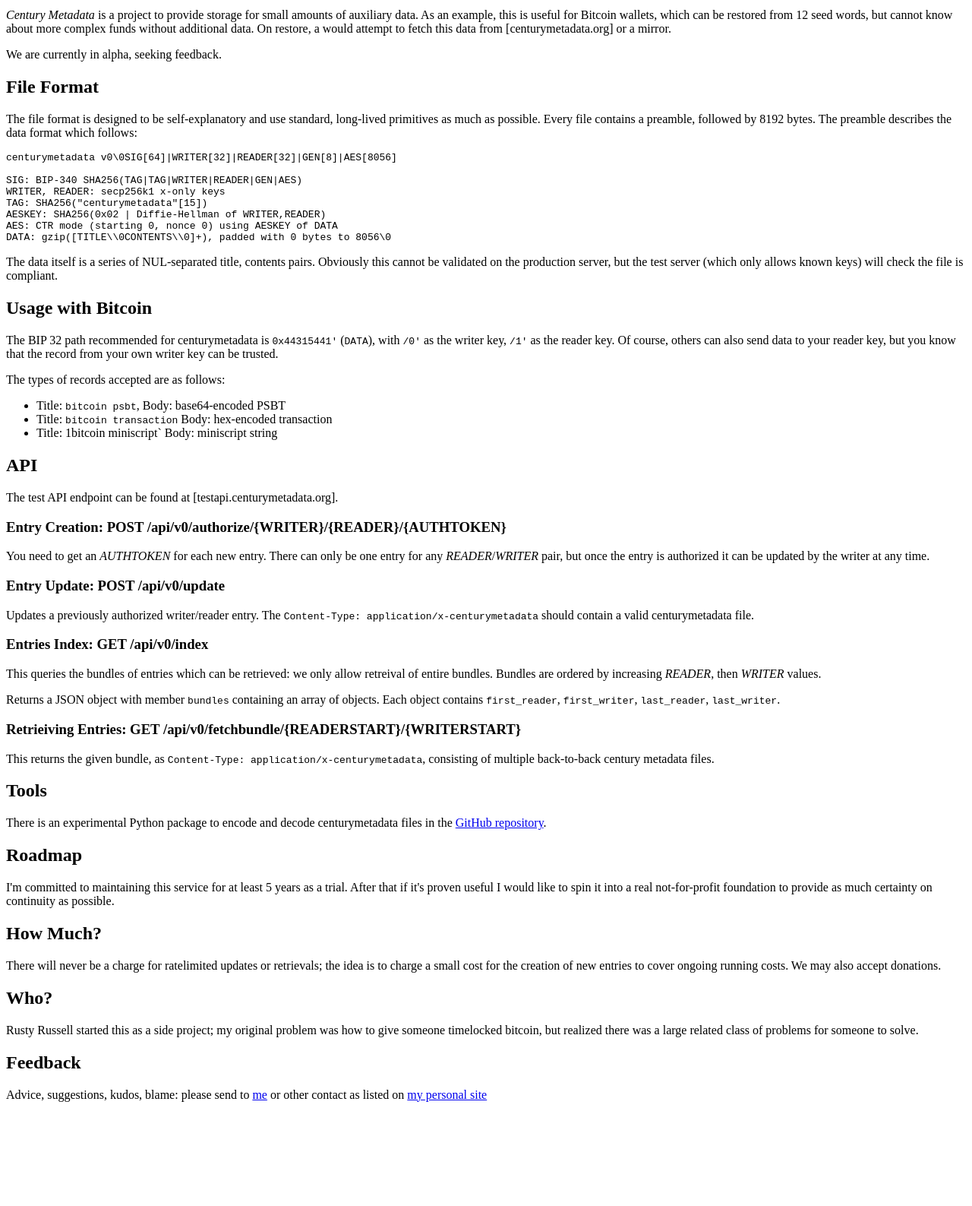
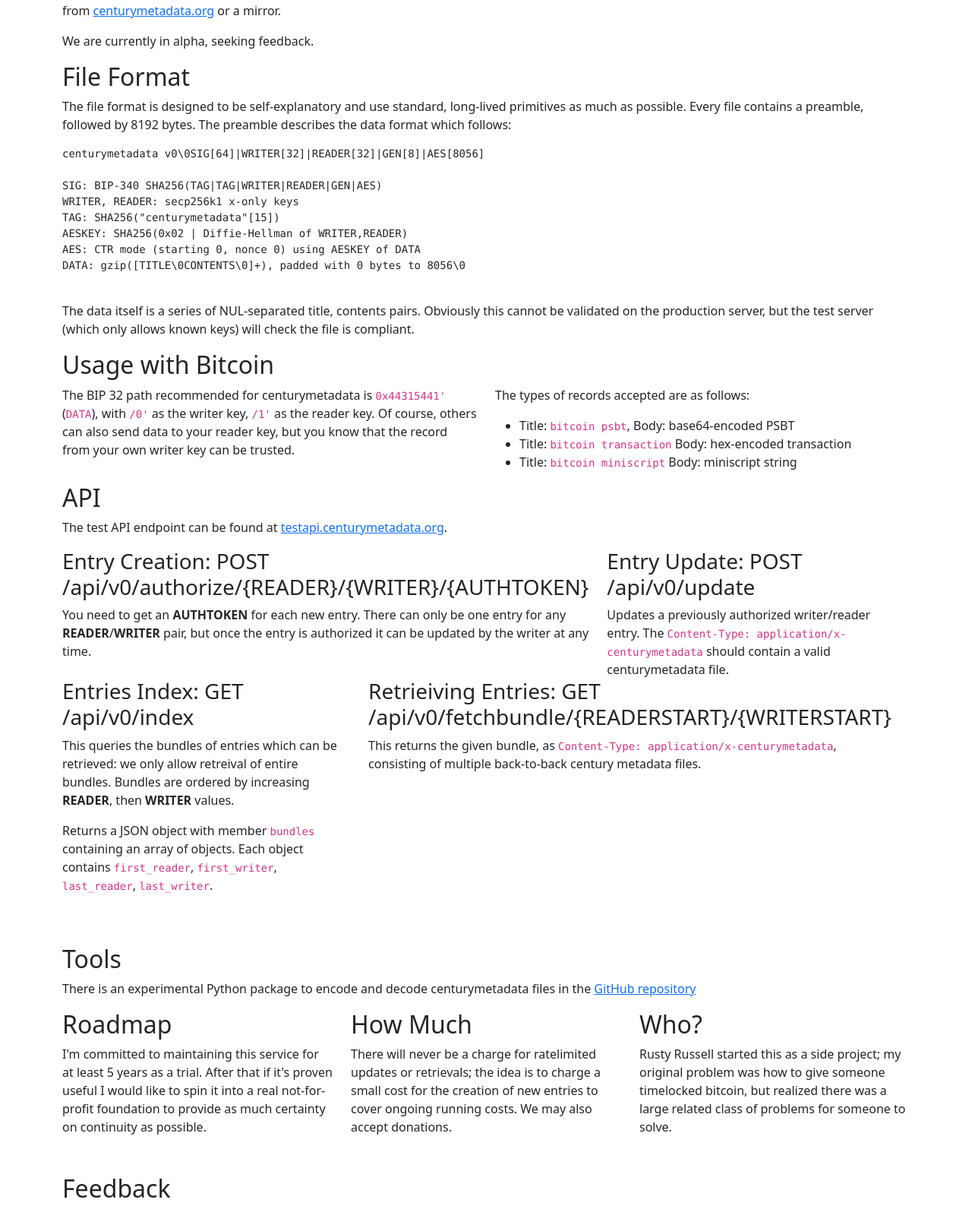
Before and after one commit to rustyrussell/centurymetadata, a plain HTML site: page web/index.html in a window 1280 px wide. Shown: the part 102-1689 px from the top of the page at 76% size. Before the commit the page ends 1568 px from the top, so only its background shows below. Drawn offline with nearby package versions, Linux system fonts and the light colour scheme.

Commit message:
Generate README.md an index.html from common source.
This is *way* harder than it should be.

Signed-off-by: Rusty Russell <rusty@rustcorp.com.au>

```diff
--- a/web/index.html
+++ b/web/index.html
@@ -1,79 +1,170 @@
-<html><head><title>centurymetadata.org: Long-term Bitcoin Metadata Storage</title></head><body>
+<!doctype html>
+<html lang="en">
+  <head>
+    <meta charset="utf-8">
+    <meta name="viewport" content="width=device-width, initial-scale=1">
+    <link href="https://cdn.jsdelivr.net/npm/bootstrap@5.0.2/dist/css/bootstrap.min.css" rel="stylesheet" integrity="sha384-EVSTQN3/azprG1Anm3QDgpJLIm9Nao0Yz1ztcQTwFspd3yD65VohhpuuCOmLASjC" crossorigin="anonymous">
+    <title>centurymetadata.org: Long-term Bitcoin Metadata Storage</title>
+  </head>
+  <body>
+    <script src="https://cdn.jsdelivr.net/npm/bootstrap@5.0.2/dist/js/bootstrap.bundle.min.js" integrity="sha384-MrcW6ZMFYlzcLA8Nl+NtUVF0sA7MsXsP1UyJoMp4YLEuNSfAP+JcXn/tWtIaxVXM" crossorigin="anonymous"></script>
+
+    <div class="container" style="margin-bottom: 100px;">
       <h1>centurymetadata.org: Long-term Bitcoin Metadata Storage</h1>
-<h2>About</h2>
-<p><em>Century Metadata</em> is a project to provide storage for small amounts
+
+      <div class="row">
+	<div class="col-sm">
+	  <p>
+	    <b>Century Metadata</b> is a project to provide storage for small amounts
 of auxiliary data.  As an example, this is useful for Bitcoin wallets,
 which can be restored from 12 seed words, but cannot know about more
 complex funds without additional data.  On restore, a would attempt to
-fetch this data from [centurymetadata.org] or a mirror.</p>
-<p>We are currently in alpha, seeking feedback.</p>
+fetch this data from <a href="centurymetadata.org">centurymetadata.org</a> or a mirror.
+	  </p>
+	  <p>
+	    We are currently in alpha, seeking feedback.
+	  </p>
+	</div>
+      </div>
+
+      <div class="row">
 	<h2>File Format</h2>
-<p>The file format is designed to be self-explanatory and use standard,
+	<div class="col-sm">
+	  <p>
+	    The file format is designed to be self-explanatory and use standard,
 long-lived primitives as much as possible.  Every file contains a
 preamble, followed by 8192 bytes.  The preamble describes the data
-format which follows:</p>
-<pre><code>centurymetadata v0\0SIG[64]|WRITER[32]|READER[32]|GEN[8]|AES[8056]
+format which follows:
+	  </p>
+
+	  <p>
+	    <pre>
+centurymetadata v0\0SIG[64]|WRITER[32]|READER[32]|GEN[8]|AES[8056]
 
 SIG: BIP-340 SHA256(TAG|TAG|WRITER|READER|GEN|AES)
 WRITER, READER: secp256k1 x-only keys
 TAG: SHA256("centurymetadata"[15])
 AESKEY: SHA256(0x02 | Diffie-Hellman of WRITER,READER)
 AES: CTR mode (starting 0, nonce 0) using AESKEY of DATA
-DATA: gzip([TITLE\\0CONTENTS\\0]+), padded with 0 bytes to 8056\0
-</code></pre>
-<p>The data itself is a series of NUL-separated title, contents pairs.
+DATA: gzip([TITLE\0CONTENTS\0]+), padded with 0 bytes to 8056\0
+	    </pre>
+	  </p>
+
+	  <p>
+	    The data itself is a series of NUL-separated title, contents pairs.
 Obviously this cannot be validated on the production server, but the
 test server (which only allows known keys) will check the file is
-compliant.</p>
+compliant.
+	  </p>
+	</div>
+      </div>
+
+      <div class="row">
       <h2>Usage with Bitcoin</h2>
-<p>The BIP 32 path recommended for centurymetadata is <code>0x44315441'</code>
-(<code>DATA</code>), with <code>/0'</code> as the writer key, <code>/1'</code> as the reader key.  Of
-course, others can also send data to your reader key, but you know
-that the record from your own writer key can be trusted.</p>
-<p>The types of records accepted are as follows:</p>
+	<div class="col-sm">
+	  <p>
+	    The BIP 32 path recommended for centurymetadata is <code>0x44315441'</code>
+(<code>DATA</code>), with <code>/0'</code> as the writer key,
+<code>/1'</code> as the reader key.  Of course, others can also send data
+to your reader key, but you know that the record from your own writer
+key can be trusted.
+	  </p>
+	</div>
+	<div class="col-sm">
+	  <p>
+	    The types of records accepted are as follows:
+	  </p>
 	  <ul>
 	    <li>Title: <code>bitcoin psbt</code>, Body: base64-encoded PSBT</li>
 	    <li>Title: <code>bitcoin transaction</code> Body: hex-encoded transaction</li>
-<li>Title: 1bitcoin miniscript` Body: miniscript string</li>
+	    <li>Title: <code>bitcoin miniscript</code> Body: miniscript string</li>
 	  </ul>
+	</div>
+      </div>
+
+      <div class="row">
 	<h2>API</h2>
-<p>The test API endpoint can be found at [testapi.centurymetadata.org].</p>
-<h3>Entry Creation: POST /api/v0/authorize/{WRITER}/{READER}/{AUTHTOKEN}</h3>
-<p>You need to get an <em>AUTHTOKEN</em> for each new entry.  There can only be
-one entry for any <em>READER</em>/<em>WRITER</em> pair, but once the entry is
-authorized it can be updated by the writer at any time.</p>
+	<p>
+	    The test API endpoint can be found at <a href="testapi.centurymetadata.org">testapi.centurymetadata.org</a>.
+	</p>
+
+	<div class="row">
+	  <div class="col-sm">
+	    <h3>Entry Creation: POST /api/v0/authorize/{READER}/{WRITER}/{AUTHTOKEN}</h3>
+	    You need to get an <b>AUTHTOKEN</b> for each new entry.  There can only be
+one entry for any <b>READER</b>/<b>WRITER</b> pair, but once the entry is
+authorized it can be updated by the writer at any time.
+	  </div>
+
+	  <div class="col-sm">
 	    <h3>Entry Update: POST /api/v0/update</h3>
-<p>Updates a previously authorized writer/reader entry.  The
+	    Updates a previously authorized writer/reader entry.  The
 <code>Content-Type: application/x-centurymetadata</code> should contain a valid
-centurymetadata file.</p>
+centurymetadata file.
+	  </div>
+	</div>
+
+	<div class="row">
+	  <div class="col-sm">
 	    <h3>Entries Index: GET /api/v0/index</h3>
-<p>This queries the bundles of entries which can be retrieved: we only
+	    <p>
+	      This queries the bundles of entries which can be retrieved: we only
 allow retreival of entire bundles.  Bundles are ordered by increasing
-<em>READER</em>, then <em>WRITER</em> values.</p>
-<p>Returns a JSON object with member <code>bundles</code> containing an
+<b>READER</b>, then <b>WRITER</b> values.
+	    </p>
+	    <p>
+	      Returns a JSON object with member <code>bundles</code> containing an
 array of objects.  Each object contains <code>first_reader</code>,
-<code>first_writer</code>, <code>last_reader</code>, <code>last_writer</code>.</p>
+<code>first_writer</code>, <code>last_reader</code>, <code>last_writer</code>.
+	    </p>
+	  </div>
+
+	  <div class="col-sm">
 	    <h3>Retrieiving Entries: GET /api/v0/fetchbundle/{READERSTART}/{WRITERSTART}</h3>
-<p>This returns the given bundle, as <code>Content-Type:
-application/x-centurymetadata</code>, consisting of multiple back-to-back
-century metadata files.</p>
+	    This returns the given bundle, as <code>Content-Type: application/x-centurymetadata</code>, consisting of multiple back-to-back
+century metadata files.
+	  </div>
+	</div>
+      </div>
+
+      <div class="row" style="margin-top: 50px;">
 	<h2>Tools</h2>
-<p>There is an experimental Python package to encode and decode
-centurymetadata files in the <a href="https://github.com/rustyrussell/centurymetadata">GitHub repository</a>.</p>
+	<div class="col-sm">
+	  <p>
+	    There is an experimental Python package to encode and decode
+centurymetadata files in the <a href="https://github.com/rustyrussell/centurymetadata">GitHub repository</a>
+	  </p>
+	</div>
+      </div>
+
+      <div class="row">
+	<div class="col-sm">
 	  <h2>Roadmap</h2>
-<p>I'm committed to maintaining this service for at least 5 years
+	  I'm committed to maintaining this service for at least 5 years
 as a trial.  After that if it's proven useful I would like to
 spin it into a real not-for-profit foundation to provide as much
-certainty on continuity as possible.</p>
-<h2>How Much?</h2>
-<p>There will never be a charge for ratelimited updates or retrievals;
+certainty on continuity as possible.
+	</div>
+
+	<div class="col-sm">
+	  <h2>How Much</h2>
+	  There will never be a charge for ratelimited updates or retrievals;
 the idea is to charge a small cost for the creation of new entries to
-cover ongoing running costs.  We may also accept donations.</p>
+cover ongoing running costs.  We may also accept donations.
+	</div>
+
+	<div class="col-sm">
 	  <h2>Who?</h2>
-<p>Rusty Russell started this as a side project; my original problem was
+	  Rusty Russell started this as a side project; my original problem was
 how to give someone timelocked bitcoin, but realized there was a large
-related class of problems for someone to solve.</p>
-<h2>Feedback</h2>
-<p>Advice, suggestions, kudos, blame: please send to
+related class of problems for someone to solve.
+	</div>
+      </div>
+
+      <h2 style="margin-top: 50px;">Feedback</h2>
+      Advice, suggestions, kudos, blame: please send to
 <a href="mailto:rusty@rustcorp.com.au">me</a> or other contact as listed on
-<a href="https://rusty.ozlabs.org">my personal site</a></p></body></html>
+<a href="https://rusty.ozlabs.org">my personal site</a>.
+    </div>
+  </body>
+</html>
```
Also changed, not shown: 6 other files. Lines whose indentation alone changed are shown as unchanged.
